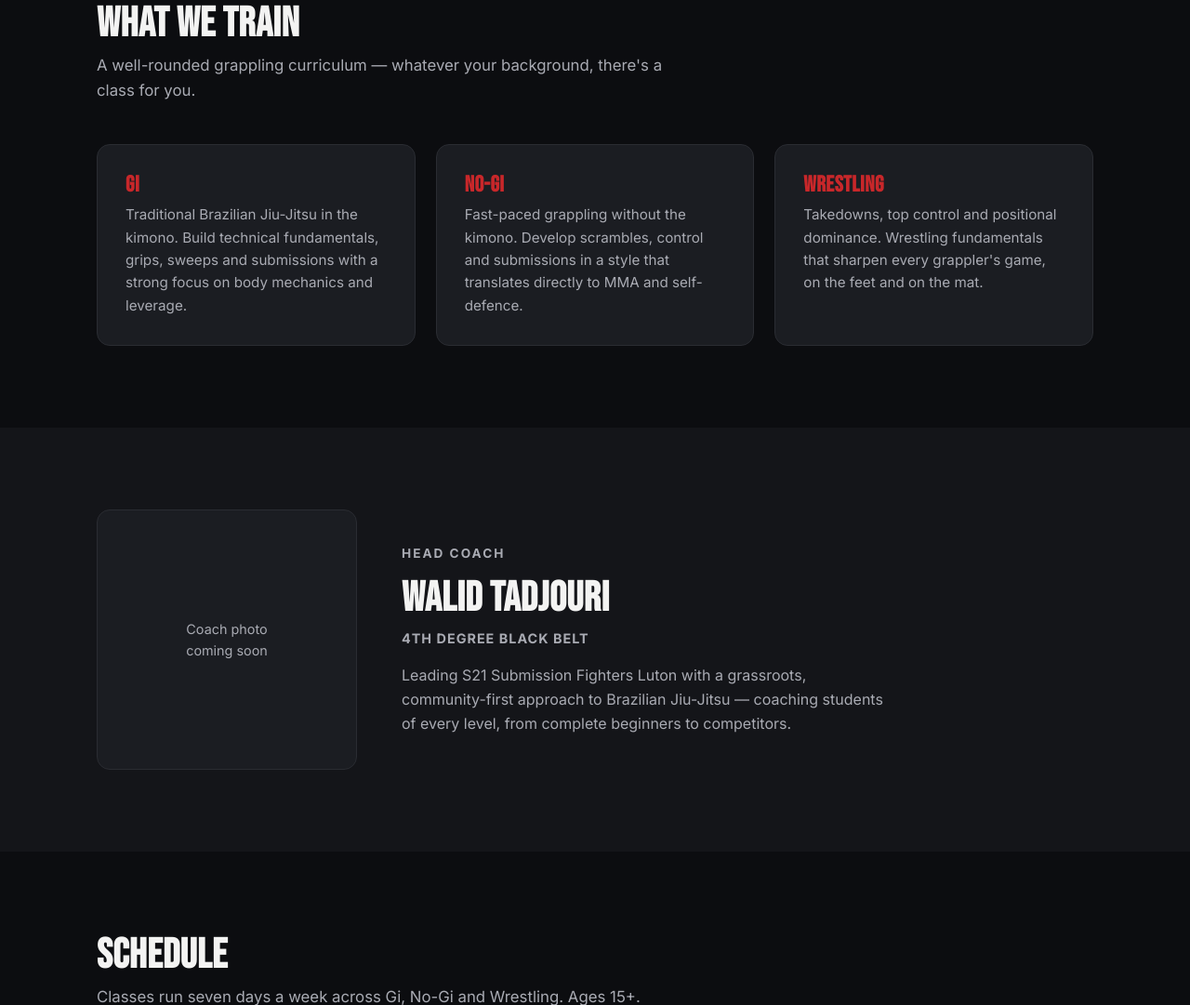
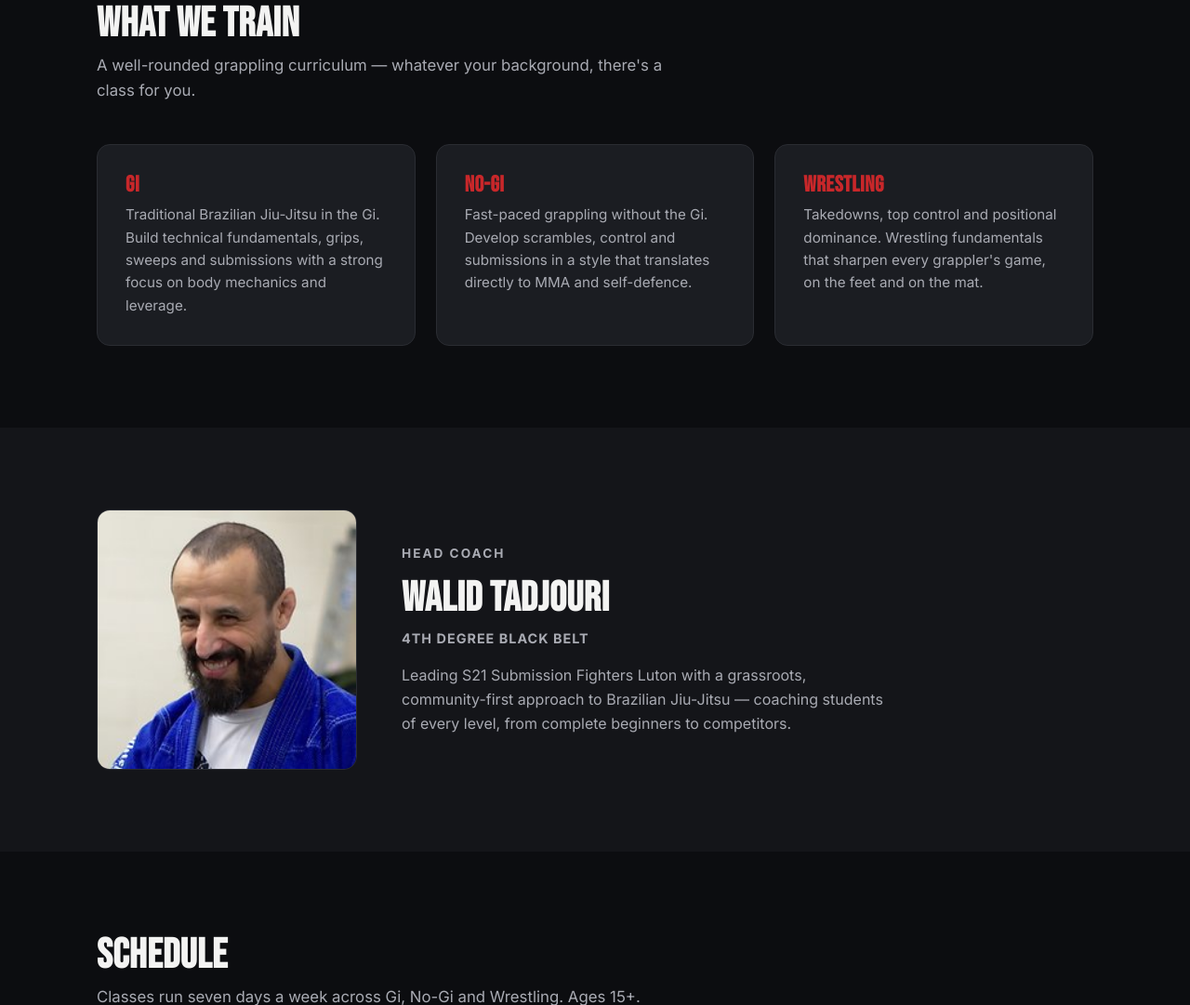
Before and after one commit to Ehsan516/s21, a Flask app: page / in a window 1280 px wide. Shown: the part 943-2024 px from the top of the page at 93% size. Run offline with Flask 3, Linux system fonts and the light colour scheme.

Commit message:
picture and small fixes

```diff
--- a/templates/index.html
+++ b/templates/index.html
@@ -43,7 +43,7 @@
     <div class="wrap hero-inner">
       <p class="eyebrow fade-in">Luton's home of Brazilian Jiu-Jitsu</p>
       <h1 class="slide-up">Train Gi, No-Gi &amp; Wrestling in Luton.</h1>
-      <p class="hero-sub fade-in delay-1">S21 Submission Fighters Luton offers grassroots, no-ego Brazilian Jiu-Jitsu coaching for all levels — with classes running seven days a week under Walid Tadjouri, 4th Degree Black Belt.</p>
+      <p class="hero-sub fade-in delay-1">S21 Submission Fighters Luton offers grassroots Brazilian Jiu-Jitsu coaching for all levels — with classes running seven days a week under Walid Tadjouri, 4th Degree Black Belt.</p>
       <div class="hero-actions fade-in delay-2">
         <a href="#contact" class="btn btn-primary">Book your first session</a>
         <a href="#schedule" class="btn btn-ghost">View schedule</a>
@@ -75,11 +75,11 @@
       <div class="card-grid">
         <div class="card reveal">
           <h3>Gi</h3>
-          <p>Traditional Brazilian Jiu-Jitsu in the kimono. Build technical fundamentals, grips, sweeps and submissions with a strong focus on body mechanics and leverage.</p>
+          <p>Traditional Brazilian Jiu-Jitsu in the Gi. Build technical fundamentals, grips, sweeps and submissions with a strong focus on body mechanics and leverage.</p>
         </div>
         <div class="card reveal">
           <h3>No-Gi</h3>
-          <p>Fast-paced grappling without the kimono. Develop scrambles, control and submissions in a style that translates directly to MMA and self-defence.</p>
+          <p>Fast-paced grappling without the Gi. Develop scrambles, control and submissions in a style that translates directly to MMA and self-defence.</p>
         </div>
         <div class="card reveal">
           <h3>Wrestling</h3>
@@ -91,8 +91,8 @@
 
   <section class="section alt" id="coach">
     <div class="wrap coach-inner">
-      <div class="coach-photo placeholder reveal">
-        <span>Coach photo<br>coming soon</span>
+      <div class="coach-photo reveal">
+        <img src="{{ url_for('static', filename='images/coach-walid.jpg') }}" alt="Walid Tadjouri">
       </div>
       <div class="coach-info reveal">
         <p class="eyebrow">Head Coach</p>
@@ -130,7 +130,7 @@
   <section class="section alt" id="membership">
     <div class="wrap">
       <h2>Membership</h2>
-      <p class="section-lead">Train as much or as little as suits you — no long-term contracts.</p>
+      <p class="section-lead">Train as much or as little as suits you — no long-term contracts. Payment is made via the MAAT app.</p>
       <div class="pricing-grid">
         <div class="price-card featured reveal">
           <h3>Gold</h3>
```
Also changed, not shown: static/images/coach-walid.jpg (added).
